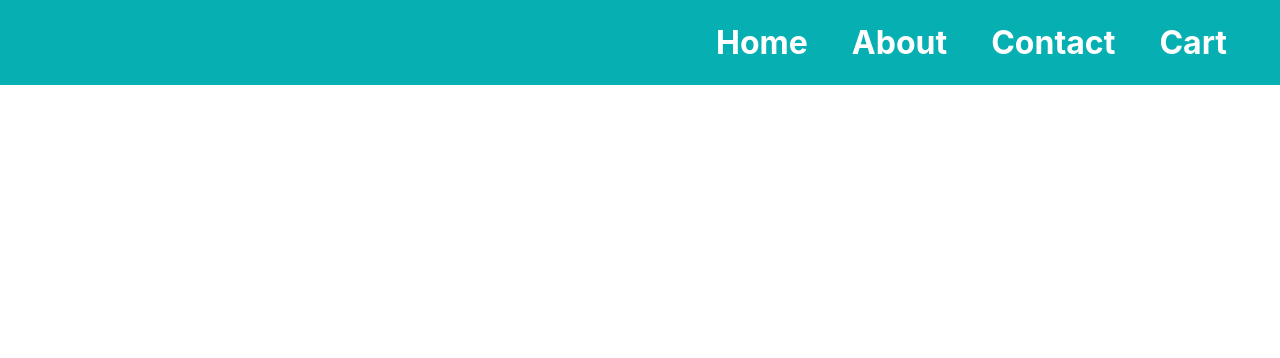
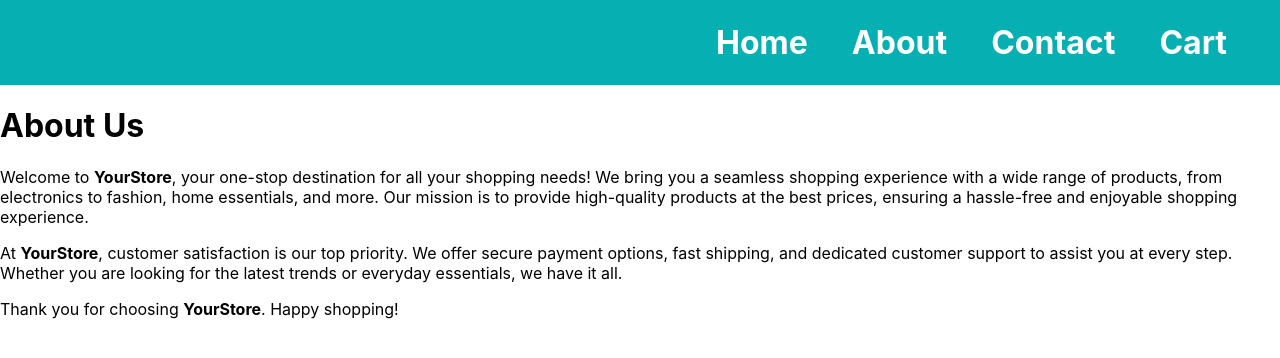
Before and after one commit to srinivasareddy0987654321/e-commerce, a React (Create React App) app: page /About in a window 1280 px wide. Shown: the top 358 px of the page. Built offline with nearby package versions, Linux system fonts and the light colour scheme.

Commit message:
added about section content

```diff
--- a/src/Components/About.jsx
+++ b/src/Components/About.jsx
@@ -3,7 +3,21 @@ import React from 'react'
 function About() {
   return (
     <div>
-
+      <h1 className="text-3xl font-bold mb-4 text-center">About Us</h1>
+      <p className="text-lg text-gray-700 mb-4">
+        Welcome to <strong>YourStore</strong>, your one-stop destination for all your shopping needs!
+        We bring you a seamless shopping experience with a wide range of products, from electronics to fashion,
+        home essentials, and more. Our mission is to provide high-quality products at the best prices,
+        ensuring a hassle-free and enjoyable shopping experience.
+      </p>
+      <p className="text-lg text-gray-700 mb-4">
+        At <strong>YourStore</strong>, customer satisfaction is our top priority. We offer secure payment options,
+        fast shipping, and dedicated customer support to assist you at every step.
+        Whether you are looking for the latest trends or everyday essentials, we have it all.
+      </p>
+      <p className="text-lg text-gray-700">
+        Thank you for choosing <strong>YourStore</strong>. Happy shopping!
+      </p>
     </div>
   )
 }
```
